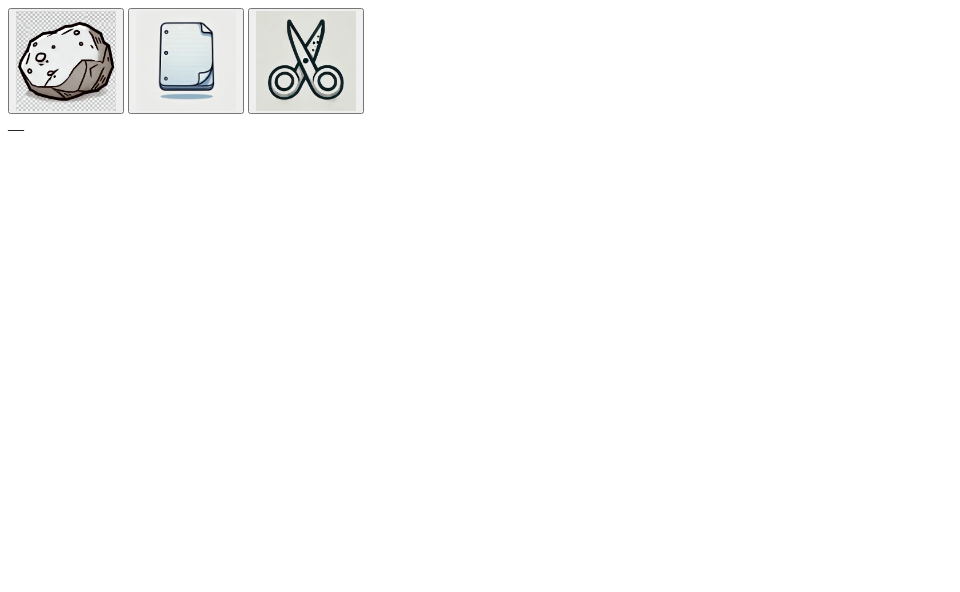
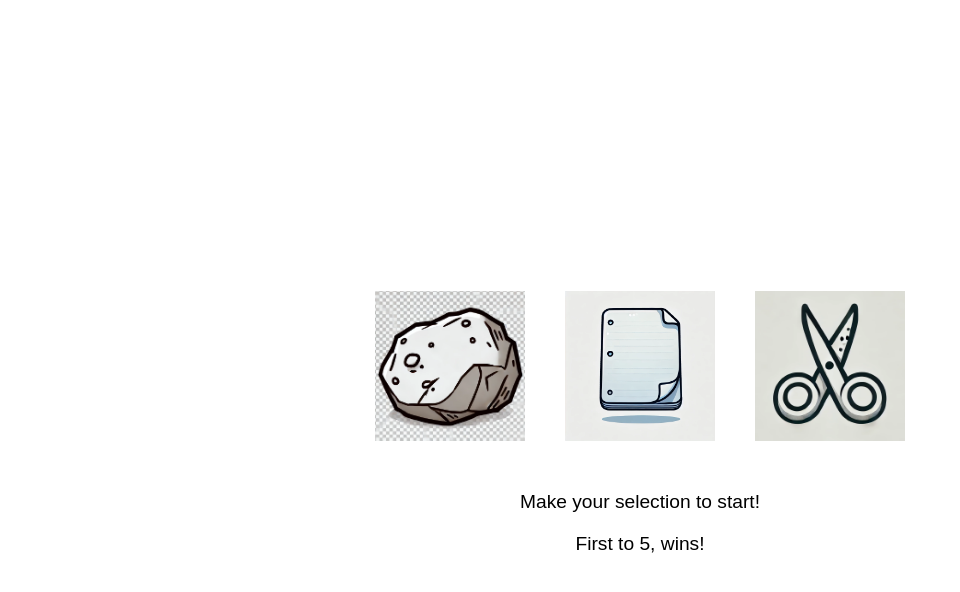
Before and after one commit to AnuBis7Star/RockPaperScissors, a plain HTML site: page index.html in a window 1280 px wide. Shown: the whole page, without its empty margins (0-960 px from the left). Drawn offline with Linux system fonts and the light colour scheme.

Commit message:
Added final style touches with css.

```diff
--- a/index.html
+++ b/index.html
@@ -2,16 +2,46 @@
 <head>
     <meta charset="UTF-8">
     <meta name="viewport" content="width=device-width, initial-scale=1.0">
-    <title>Document</title>
+    <title>The rocks and the papers and the scissors</title>
+
+    <style>
+        body {
+            display: flex;
+            flex-direction: column;
+            align-items: center;
+            justify-content: center;
+            text-align: center;
+            min-height: 100vh;
+            font-family: sans-serif;
+        }
+        .buttons {
+            display: flex;
+            gap: 20px;
+            margin: 20px 0;
+        }
+        button {
+            background: none;
+            border: none;
+            padding: 0;
+            margin: 10px;
+            cursor: pointer;
+        }
+
+        #results, #score {
+            margin-top: 20px;
+            font-size: 1.2rem;
+        }
+    </style>
 
 </head>
 <body>
-    <button id="rock"><img src="Images/rock.png" alt="Rock" width="100"></button>
-    <button id="paper"><img src="Images/peper.png" alt="Paper" width="100"></button>
-    <button id="scissors"><img src="Images/scissors.png" alt="Scissors" width="100"></button>
-
-    <div id="results">__</div>
-    <div id="score"></div>
+    <div class="buttons">
+        <button id="rock"><img src="Images/rock.png" alt="Rock" width="150"></button>
+        <button id="paper"><img src="Images/peper.png" alt="Paper" width="150"></button>
+        <button id="scissors"><img src="Images/scissors.png" alt="Scissors" width="150"></button>
+    </div>
+    <div id="results">Make your selection to start!</div>
+    <div id="score">First to 5, wins!</div>
 
     <script src="scripts.js"></script>
 </body>
```
